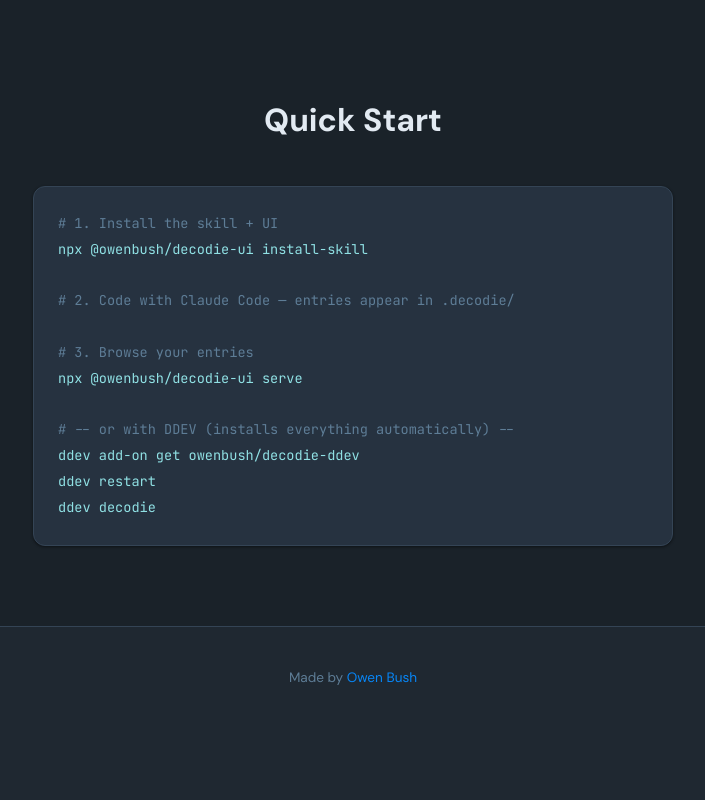
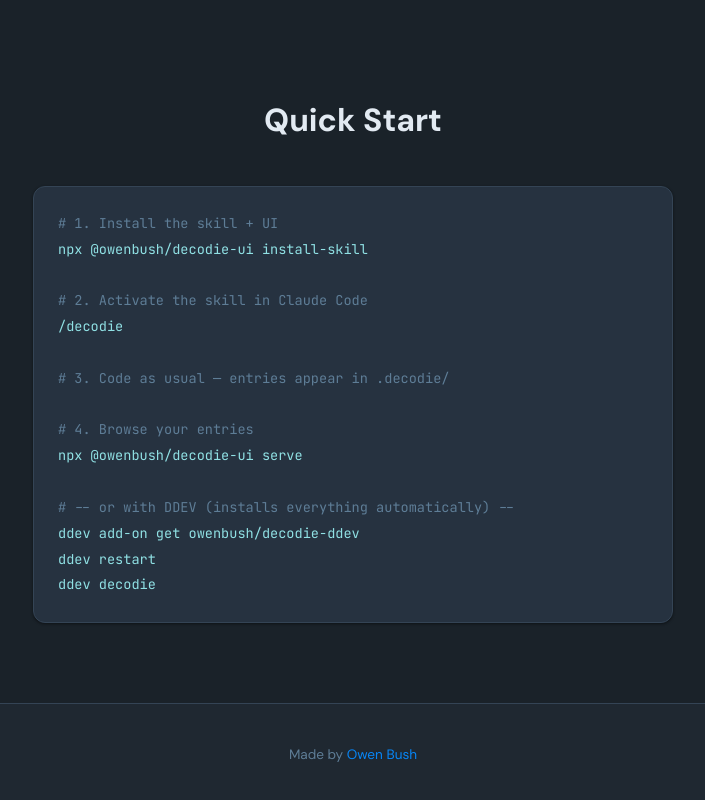
Before and after one commit to owenbush/decodie, a plain HTML site: page index.html in a window 1280 px wide. Shown: the part 3025-3825 px from the top of the page, without its empty margins (287-992 px from the left). Before the commit the page ends 3753 px from the top, so only its background shows below. Drawn offline with Linux system fonts and the light colour scheme.

Commit message:
Active the skill in claude

```diff
--- a/index.html
+++ b/index.html
@@ -556,9 +556,12 @@
     <pre><code><span class="comment"># 1. Install the skill + UI</span>
 <span class="cmd">npx @owenbush/decodie-ui install-skill</span>
 
-<span class="comment"># 2. Code with Claude Code — entries appear in .decodie/</span>
+<span class="comment"># 2. Activate the skill in Claude Code</span>
+<span class="cmd">/decodie</span>
 
-<span class="comment"># 3. Browse your entries</span>
+<span class="comment"># 3. Code as usual — entries appear in .decodie/</span>
+
+<span class="comment"># 4. Browse your entries</span>
 <span class="cmd">npx @owenbush/decodie-ui serve</span>
 
 <span class="comment"># -- or with DDEV (installs everything automatically) --</span>
```
